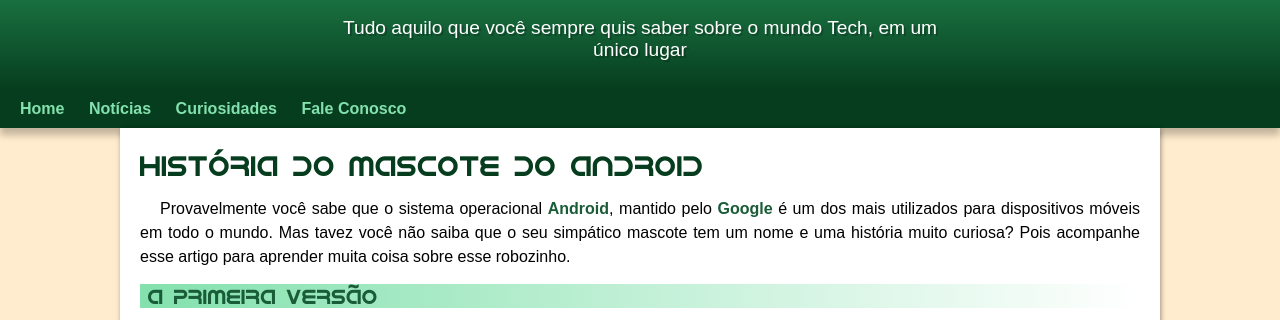
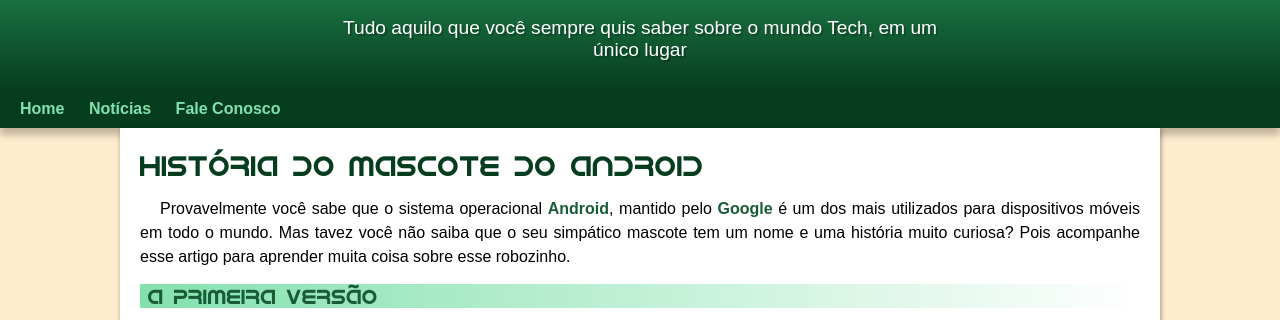
Before and after one commit to NickolasAndre/projeto-android, a plain HTML site: page index.html in a window 1280 px wide. Shown: the part 100-420 px from the top of the page. Drawn offline with Linux system fonts and the light colour scheme.

Commit message:
corrigindo margin

```diff
--- a/index.html
+++ b/index.html
@@ -16,7 +16,6 @@
     <nav>
         <a href="#">Home</a>
         <a href="#">Notícias</a>
-        <a href="#">Curiosidades</a>
         <a href="#">Fale Conosco</a>
     </nav>
     <main>
--- a/style/style.css
+++ b/style/style.css
@@ -64,7 +64,7 @@ header > p{
     max-width: 600px;
     padding: 0px 10px 0px 10px;
     margin: auto;
-    margin-bottom: 10px;
+    padding-bottom: 10px;
 
 
 
```
